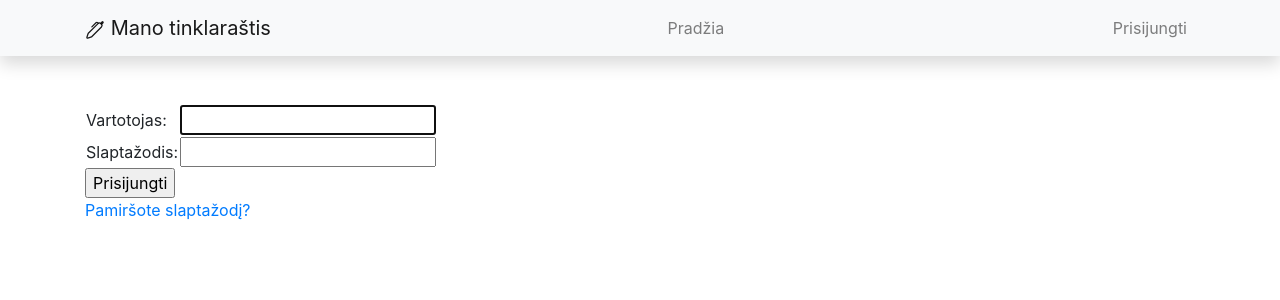
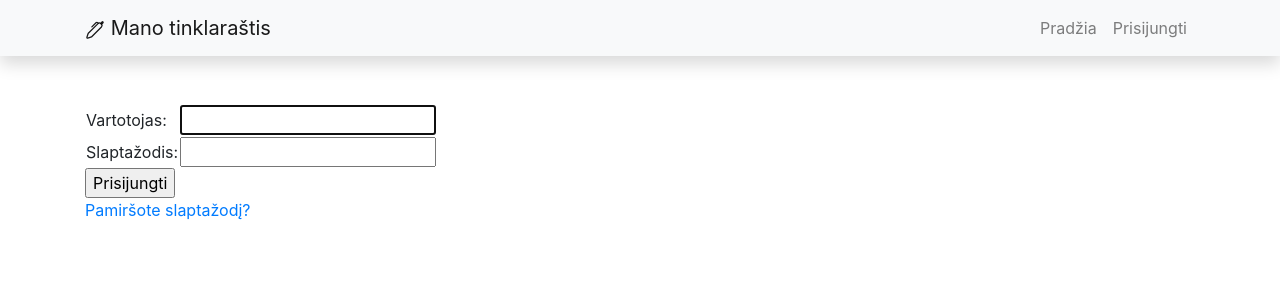
Before and after one commit to DonatasNoreika/tinklarastis_2023_pavasaris, a Django app: page /accounts/login/?next=/posts/1/comments/1/delete in a window 1280 px wide. Shown: the top 300 px of the page. Run offline with Django 4.2, Linux system fonts and the light colour scheme; some libraries are stand-ins or nearby versions.

Commit message:
+Sutvarkytas meniu

```diff
--- a/mysite/blog/templates/base.html
+++ b/mysite/blog/templates/base.html
@@ -33,12 +33,6 @@
                 <li class="nav-item">
                     <a class="nav-link" href="{% url 'posts' %}">Pradžia</a>
                 </li>
-                <li class="nav-item">
-                </li>
-                <li class="nav-item">
-                </li>
-            </ul>
-            <ul class="navbar-nav ml-auto">
                 {% if user.is_authenticated %}
                 <li class="nav-item"><a class="nav-link" href="#">
                     <svg class="bi bi-person" width="1.5em" height="1.5em" viewBox="0 0 16 16" fill="currentColor" xmlns="http://www.w3.org/2000/svg">
@@ -49,6 +43,8 @@
                     {{ user.get_username }}</a></li>
                 <li class="nav-item">
                     <a class="nav-link" href="{% url 'post_new' %}">Naujas įrašas</a>
+                </li>
+                <li>
                     <a class="nav-link" href="{% url 'logout' %}">Atsijungti</a>
                 </li>
                 {% else %}
```
